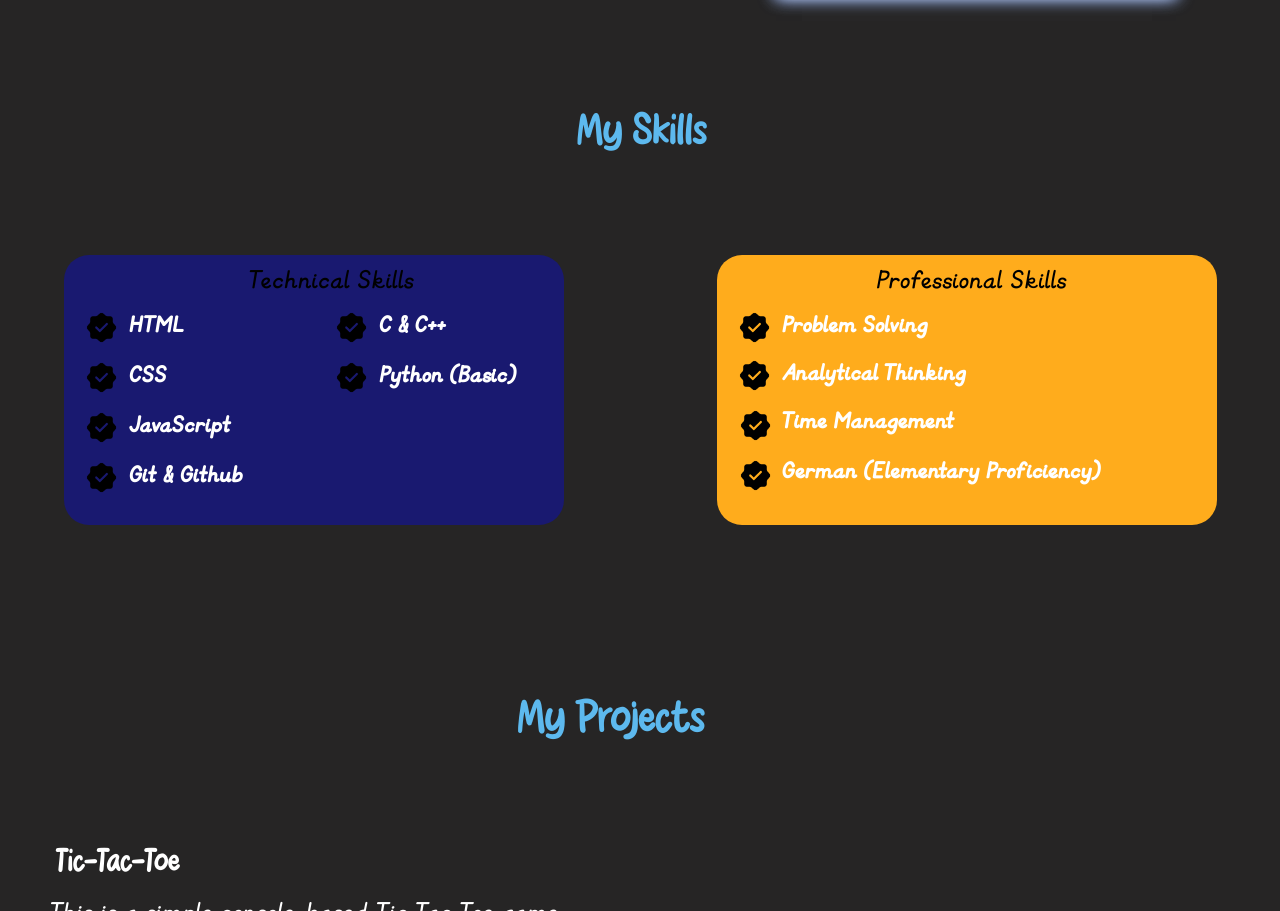
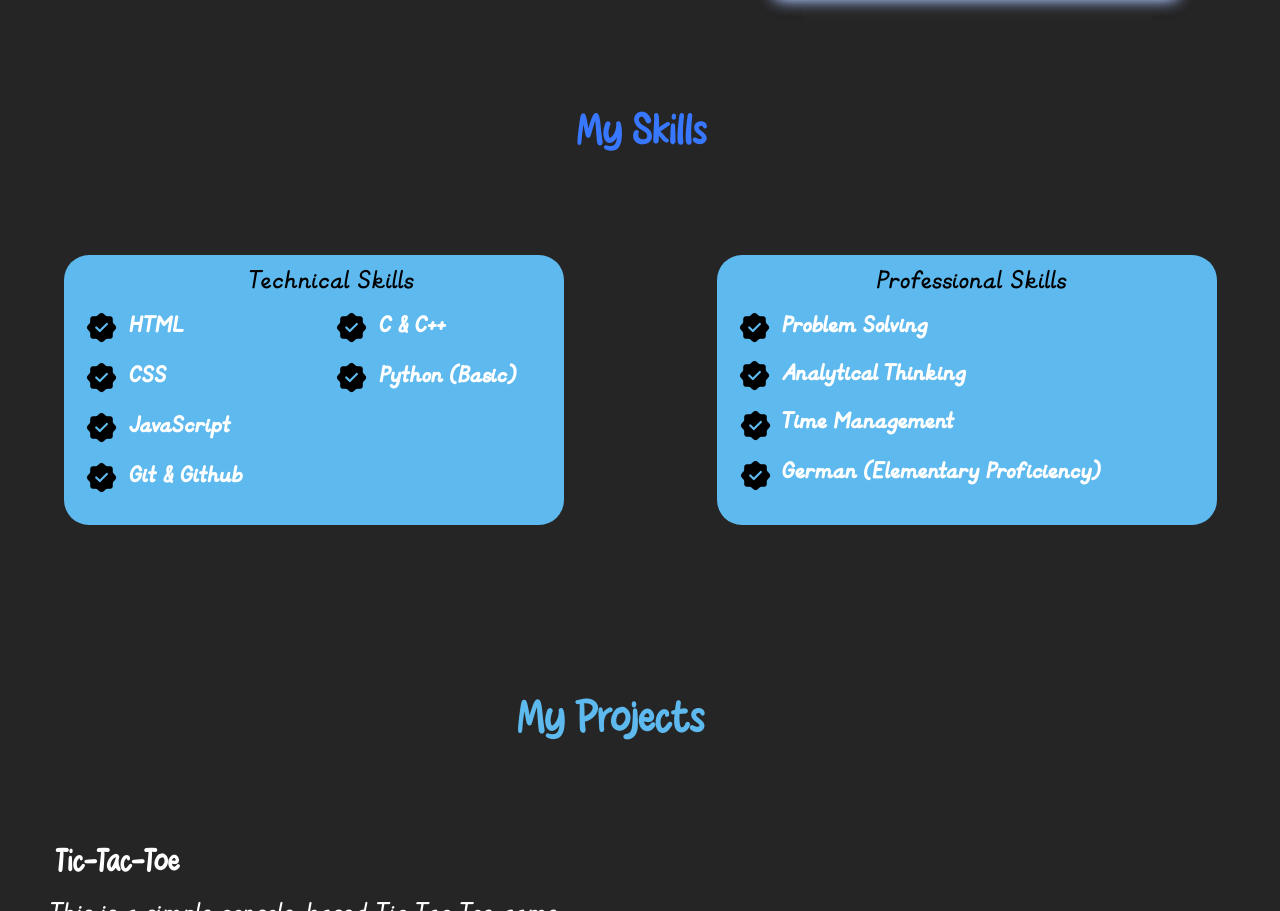
Before and after one commit to ishangoel2005/PORTFOLIO, a plain HTML site: page index.html in a window 1280 px wide. Shown: the part 1203-2114 px from the top of the page. Drawn offline with Linux system fonts and the light colour scheme.

Commit message:
css updated

```diff
--- a/index.css
+++ b/index.css
@@ -198,14 +198,14 @@
     font-family: myfont5;
 }
 .skills span {
-    color: #5DB9EE;
+    color: #3877FF;
 }
 .box1 {
     width: 500px;
     height: 270px;
     padding: 20px;
     margin: 100px auto;
-    background-color: #191970;
+    background-color: #5DB9EE;
     position: absolute;
     left: -80%;
     border-radius: 25px;
@@ -298,7 +298,7 @@
     height: 270px;
     padding: 20px;
     margin: 100px auto;
-    background-color: #FFAC1C;
+    background-color: #5DB9EE;
     position: absolute;
     left: 22%;
     border-radius: 25px;
```
